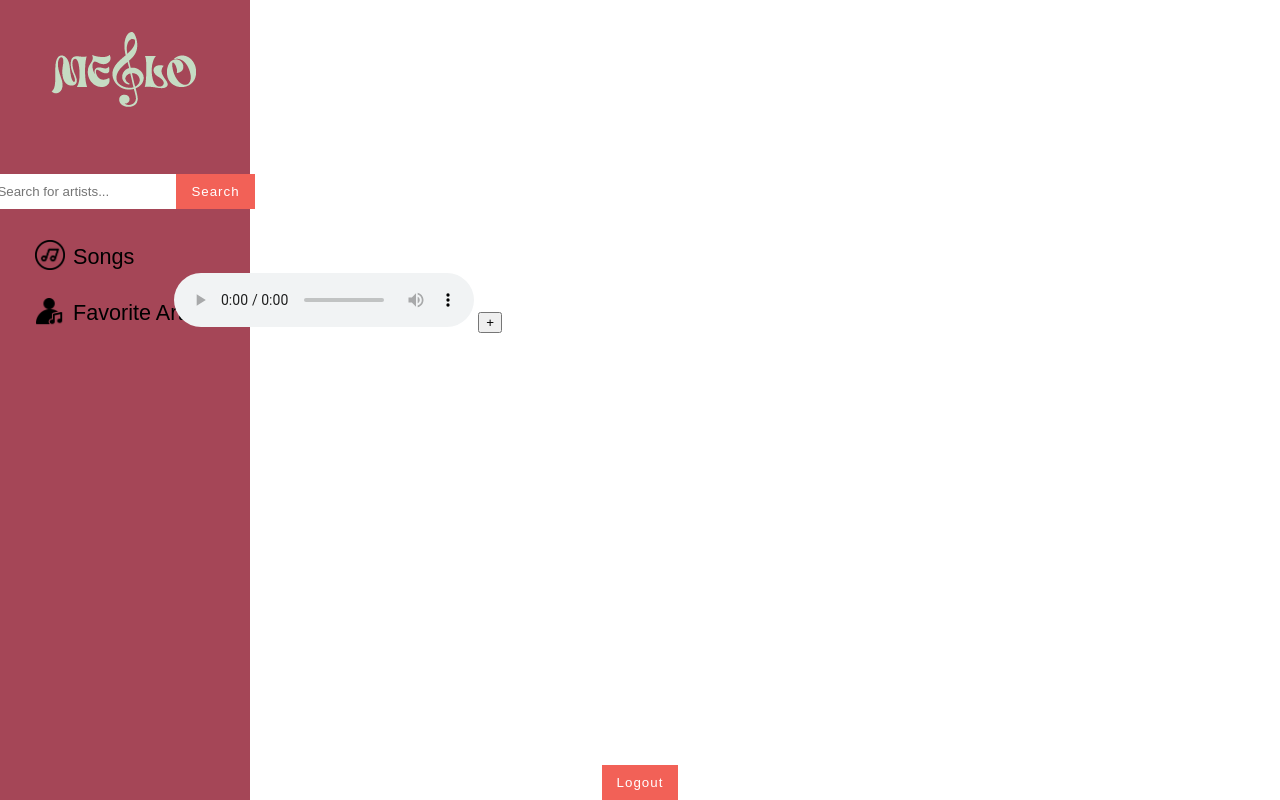
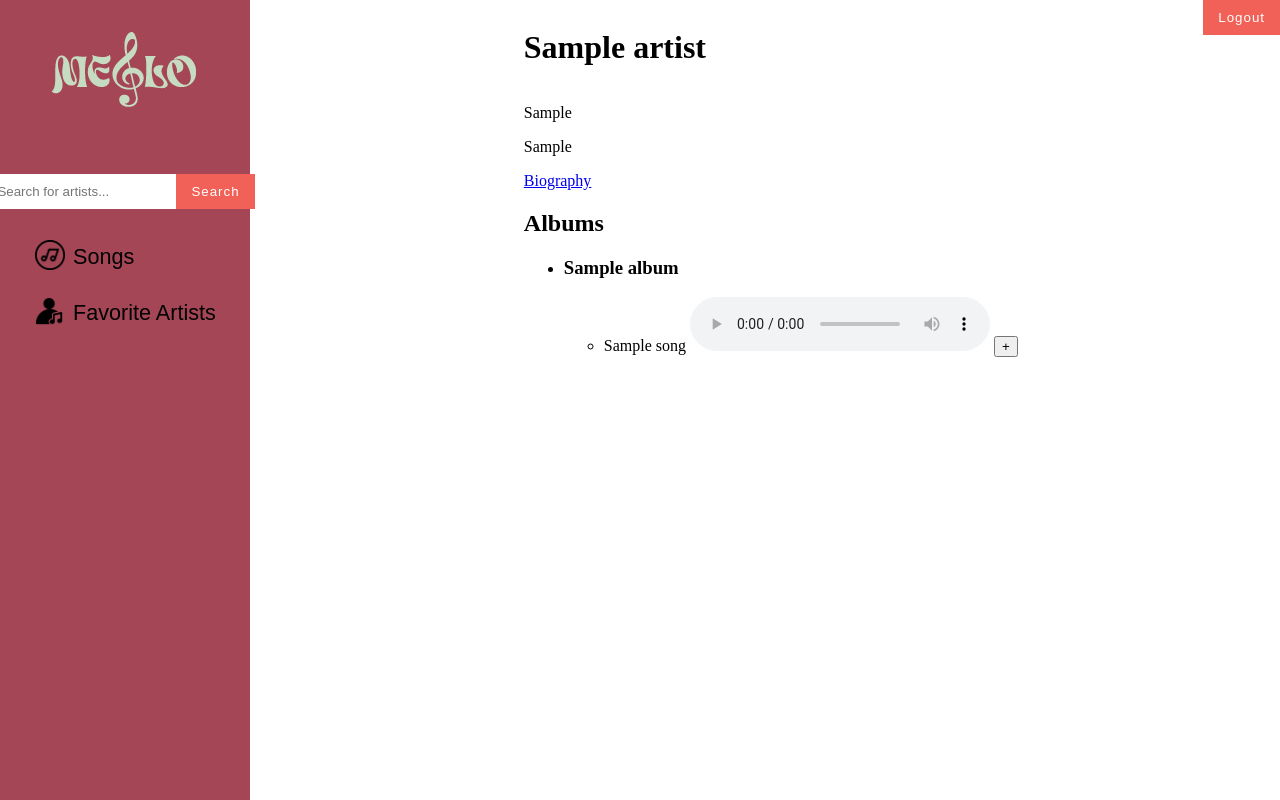
Before and after one commit to mehrdad-ordobadi/Melo, a Flask app: template app/templates/artist_page.html in a window 1280 px wide. Run offline with Flask 3, Linux system fonts and the light colour scheme; tables that the repository leaves empty hold one stand-in row (values such as "Sample post"); the template is opened without the code that fills it: values that come from a table or form of the project are taken from there, most other values are stand-ins (such as "Sample title", 1, 10 or a date in 2020).

Commit message:
logout buttom move to top right

```diff
--- a/app/static/artist_page.css
+++ b/app/static/artist_page.css
@@ -1,3 +1,19 @@
 .hidden {
     display: none;
 }
+
+body {
+    margin-left: 25px;
+    display: grid;
+    grid-template-columns: repeat(5,1fr);
+    grid-auto-rows: auto
+}
+
+h1 {
+    grid-column: 3/5
+}
+
+.artist-content {
+    grid-column: 3/5;
+    grid-row: 3/5;
+}
--- a/app/static/navbar.css
+++ b/app/static/navbar.css
@@ -88,14 +88,17 @@
     cursor: pointer;
 }
 
-.logout {
-    position: absolute;
-    margin-left: auto;
-    margin-right: auto;
-    left: 0;
+.logout-button {
+    background: #F26157;
+    position: fixed;
+    top: 0;
     right: 0;
-    bottom: 0;
-    text-align: center;
+    height: 35px;
+    border: none;
+    outline: none;
+    color: #FFF;
+    letter-spacing: 1px;
+    cursor: pointer;
 }
 
 
--- a/app/templates/artist_page.html
+++ b/app/templates/artist_page.html
@@ -8,6 +8,7 @@
 {% block content %}
     <h1>{{ artist.artist_stagename }}</h1>
 
+    <div class="artist-content">
     {% with messages = get_flashed_messages() %}
     {% if messages %}
         {% for message in messages %}
@@ -72,4 +73,5 @@
             </li>
         {% endfor %}
     </ul>
+    </div>
 {% endblock %}
--- a/app/templates/navbar.html
+++ b/app/templates/navbar.html
@@ -28,6 +28,8 @@
     </div>
 </nav>
 
+<div class="logout-button">
     <form class="logout" action="{{ url_for('logout') }}" method="POST">
         <input type="submit" value="Logout">
     </form>
+</div>
```
